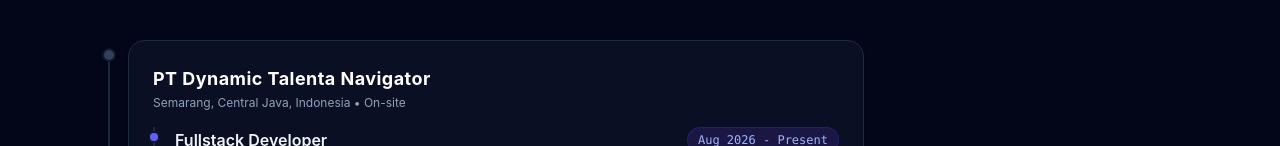
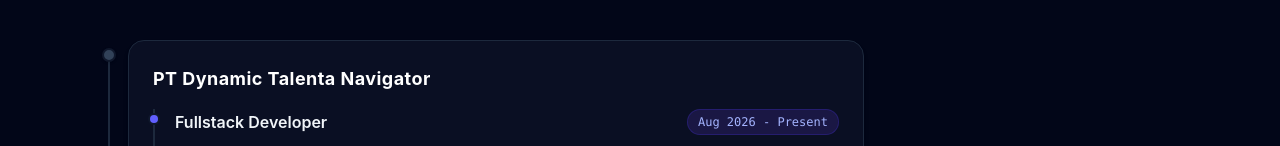
Before and after one commit to Alhaiza/project-personal-website, a Vue app: page / in a window 1280 px wide. Shown: the part 654-800 px from the top of the page. Built offline with nearby package versions, Linux system fonts and the light colour scheme.

Commit message:
fix: remove location metadata and balance timeline item layout

```diff
--- a/src/components/TimelineItem.vue
+++ b/src/components/TimelineItem.vue
@@ -37,18 +37,11 @@
     <div
       class="bg-slate-900/60 border border-slate-800 p-5 sm:p-6 rounded-2xl hover:border-indigo-500/40 hover:bg-slate-900/90 transition-all duration-300 shadow-md"
     >
-      <!-- Header Nama Perusahaan & Meta Info -->
-      <div class="flex flex-col sm:flex-row sm:items-center sm:justify-between gap-1 mb-2">
-        <div>
-          <h3 class="text-lg font-bold text-white tracking-wide group-hover:text-indigo-300 transition-colors">
-            {{ experience.company }}
-          </h3>
-          <p v-if="experience.location || experience.workplaceType" class="text-xs text-slate-400 mt-0.5">
-            <span v-if="experience.location">{{ experience.location }}</span>
-            <span v-if="experience.location && experience.workplaceType"> • </span>
-            <span v-if="experience.workplaceType">{{ experience.workplaceType }}</span>
-          </p>
-        </div>
+      <!-- Header Nama Perusahaan & Badge Waktu (Untuk Single Posisi) -->
+      <div class="flex flex-col sm:flex-row sm:items-center sm:justify-between gap-2 mb-3">
+        <h3 class="text-lg font-bold text-white tracking-wide group-hover:text-indigo-300 transition-colors">
+          {{ experience.company }}
+        </h3>
         <!-- Single position period badge (jika tidak punya sub-positions) -->
         <span
           v-if="!experience.positions && experience.period"
--- a/src/data/profileData.ts
+++ b/src/data/profileData.ts
@@ -53,8 +53,6 @@
     {
       id: 1,
       company: "PT Dynamic Talenta Navigator",
-      location: "Semarang, Central Java, Indonesia",
-      workplaceType: "On-site",
       positions: [
         {
           id: 101,
--- a/src/types/profile.ts
+++ b/src/types/profile.ts
@@ -30,8 +30,6 @@
 export interface Experience {
   id: number;
   company: string;
-  location?: string; // misal: "Semarang, Central Java, Indonesia"
-  workplaceType?: string; // misal: "On-site", "Remote", "Hybrid"
   // Format single position langsung (backward compatible)
   role?: string;
   period?: string;
```
Also changed, not shown: 1 other file (tests, documents, lock files or other folders).
